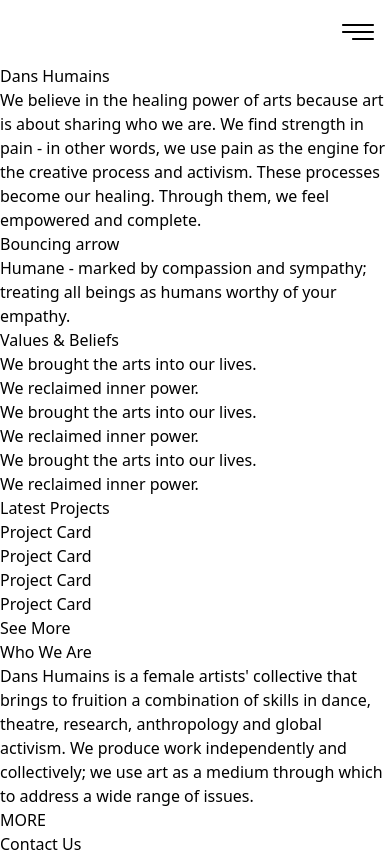
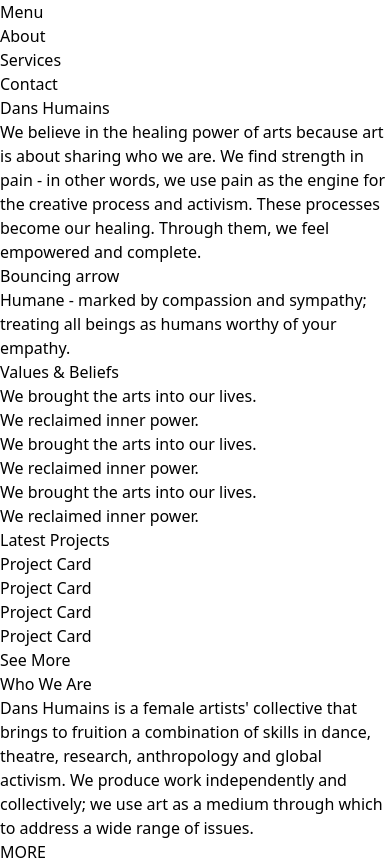
Before and after one commit to Rey810/dans_humains, a Gatsby site: page / in a window 390 px wide. Shown: the top 860 px of the page. Built offline with nearby package versions, Linux system fonts and the light colour scheme; Gatsby itself is replaced by a stand-in of ours.

Commit message:
add menu component, move mobile-only to global styles, nest toolbar in layout component

```diff
--- /dev/null
+++ b/src/components/Navigation/Menu/menu.js
@@ -0,0 +1,18 @@
+import React from "react"
+
+const menu = () => {
+  return (
+    <div class="menu mobile-only">
+      <h1>Menu</h1>
+      <nav>
+        <ol>
+          <li>About</li>
+          <li>Services</li>
+          <li>Contact</li>
+        </ol>
+      </nav>
+    </div>
+  )
+}
+
+export default menu
--- /dev/null
+++ b/src/components/Navigation/Menu/menu.module.css
@@ -0,0 +1,8 @@
+.menu {
+  position: absolute;
+  top: 0;
+  background-color: red;
+}
+
+.Open {
+}
--- a/src/components/Navigation/MenuToggle/MenuToggle.css
+++ b/src/components/Navigation/MenuToggle/MenuToggle.css
@@ -1,17 +1,11 @@
 /* Menu Toggle icon container */
-.mobile-only {
+.menu-toggle {
   @apply w-full;
   @apply flex;
   @apply justify-end;
 }
 
-.mobile-only button {
+.menu-toggle button {
   @apply w-8;
   @apply m-4;
 }
-
-@media (min-width: 500px) {
-  .mobile-only {
-    display: none;
-  }
-}
--- a/src/components/Navigation/MenuToggle/MenuToggle.js
+++ b/src/components/Navigation/MenuToggle/MenuToggle.js
@@ -1,9 +1,9 @@
 import React from "react"
 import "./MenuToggle.css"
 
-const menuToggle = () => {
+const MenuToggle = props => {
   return (
-    <div className="mobile-only">
+    <div className="menu-toggle mobile-only">
       <button type="button" aria-label="menu toggle">
         <svg
           aria-hidden="true"
@@ -57,4 +57,4 @@ const menuToggle = () => {
   )
 }
 
-export default menuToggle
+export default MenuToggle
--- a/src/components/Navigation/Toolbar/Toolbar.js
+++ b/src/components/Navigation/Toolbar/Toolbar.js
@@ -3,7 +3,7 @@ import MenuToggle from "../MenuToggle/MenuToggle"
 import NavigationItems from "../NavigationItems/NavigationItems"
 import "./Toolbar.css"
 
-const toolbar = () => {
+const Toolbar = props => {
   return (
     <header>
       {/* Menu Toggle displayed on <500px displays */}
@@ -16,4 +16,4 @@ const toolbar = () => {
   )
 }
 
-export default toolbar
+export default Toolbar
--- a/src/containers/layout.js
+++ b/src/containers/layout.js
@@ -1,7 +1,26 @@
-import React from "react"
+import React, { useState } from "react"
+import Toolbar from "../components/Navigation/Toolbar/Toolbar"
+import Menu from "../components/Navigation/Menu/menu"
+import menuToggle from "../components/Navigation/MenuToggle/MenuToggle"
 
-const layout = ({ children }) => {
-  return <div>{children}</div>
+const Layout = ({ children }) => {
+  const { showMenu, setShowMenu } = useState(false)
+
+  // const menuClosedHandler = () => setshowMenu(false)
+
+  // const menuToggleHandler = () => {
+  //   console.log("clicked!")
+  //   setShowMenu(!showMenu)
+  // }
+
+  return (
+    <>
+      {/* Needs to be responsive */}
+      {/* <Toolbar open={menuToggleHandler} /> */}
+      <Menu />
+      <div>{children}</div>
+    </>
+  )
 }
 
-export default layout
+export default Layout
--- a/src/pages/index.js
+++ b/src/pages/index.js
@@ -1,12 +1,9 @@
 import React from "react"
-import Layout from "../containers/layout"
-import Toolbar from "../components/Navigation/Toolbar/Toolbar"
+import Layout from "../containers/Layout"
 
 const home = () => {
   return (
     <Layout>
-      {/* Needs to be responsive */}
-      <Toolbar />
       {/* Landing Section */}
       <main>
         <h1>Dans Humains</h1>
--- a/src/styles/global.css
+++ b/src/styles/global.css
@@ -74,3 +74,10 @@
 /* header {
 
 } */
+
+/* MEDIA QUERIES */
+@media (min-width: 500px) {
+  .mobile-only {
+    display: none;
+  }
+}
```
